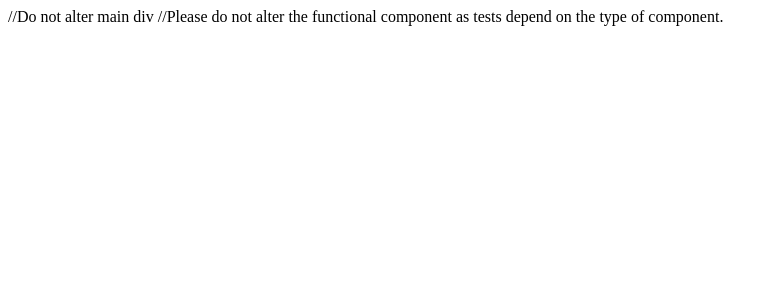
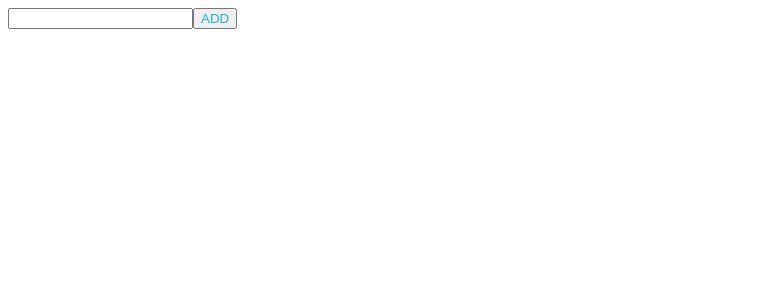
Before and after one commit to akkii03/React-Basics-React-State-Events-Organizing-Component-Files-Working-with-Mul---c68retiyslq8, a React app: page / in a window 1280 px wide. Shown: the top 300 px of the page, without its empty margins (0-778 px from the left). Built offline with nearby package versions, Linux system fonts and the light colour scheme.

Commit message:
edit btn toggle done

```diff
--- a/src/components/App.js
+++ b/src/components/App.js
@@ -1,15 +1,71 @@
-import React from "react";
+import React, { useState } from "react";
 import "./../styles/App.css";
 
-function App()
-{
-	return (
-	<div id="main">
-	//Do not alter main div
-	//Please do not alter the functional component as tests depend on the type of component.
-	</div>
-	);
+function App() {
+  const [task, setTask] = useState("");
+  const [taskArr, setTaskArr] = useState([]);
+  const [hideInput, setHideInput] = useState(true);
+  const [editValue, setEditValue] = useState("");
+  const [editId, setEditId] = useState(false);
+  function inputHandel(e) {
+    setTask(e.target.value);
+  }
+
+  function clickHandel() {
+    setTaskArr([
+      ...taskArr,
+      { id: new Date().getTime().toString(), input: task },
+    ]);
+    setTask("");
+  }
+
+  function handelEdit() {
+    console.log("edit btn clicked");
+  }
+  return (
+    <div id="main">
+      <input type="textarea" id="task" onChange={inputHandel} value={task} />
+      <button id="btn" onClick={clickHandel}>
+        ADD
+      </button>
+      <ul>
+        {taskArr.map((item) => {
+          return (
+            <li className="list" key={item.id} id={item.id}>
+              {item.id == editId && !hideInput && (
+                <input
+                  value={editValue}
+                  onChange={(e) => setEditValue(e.target.value)}>
+                </input>
+
+              )}
+              {(item.id !== editId || hideInput) && <span>{item.input}</span>}
+
+              <button
+                className="edit"
+                onClick={() => {
+                  setEditValue(item.input);
+                  setHideInput(!hideInput);
+                  setEditId(item.id);
+                }}
+              >
+                {hideInput ? "EDIT" : "SAVE"}
+              </button>
+
+              <button
+                className="delete"
+                onClick={() => {
+                  setTaskArr(taskArr.filter((value) => value.id != item.id));
+                }}
+              >
+                DELETE
+              </button>
+            </li>
+          );
+        })}
+      </ul>
+    </div>
+  );
 }
 
-
 export default App;
```
Also changed, not shown: 1 other file (tests, documents, lock files or other folders).
